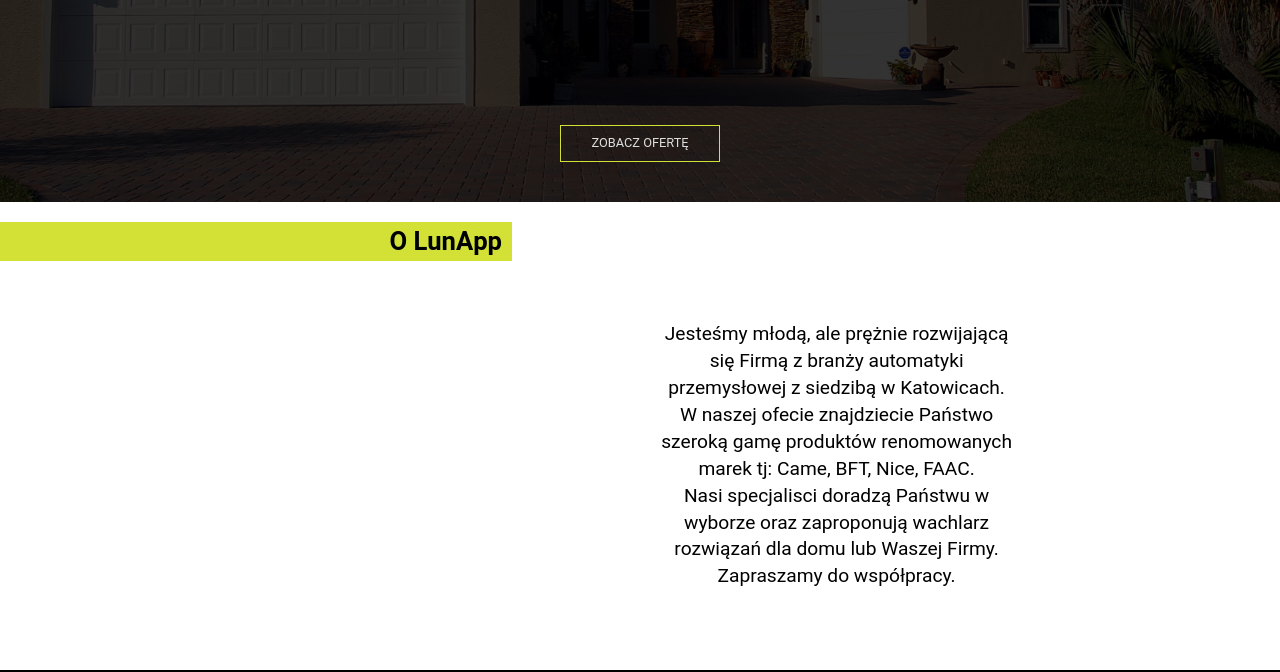
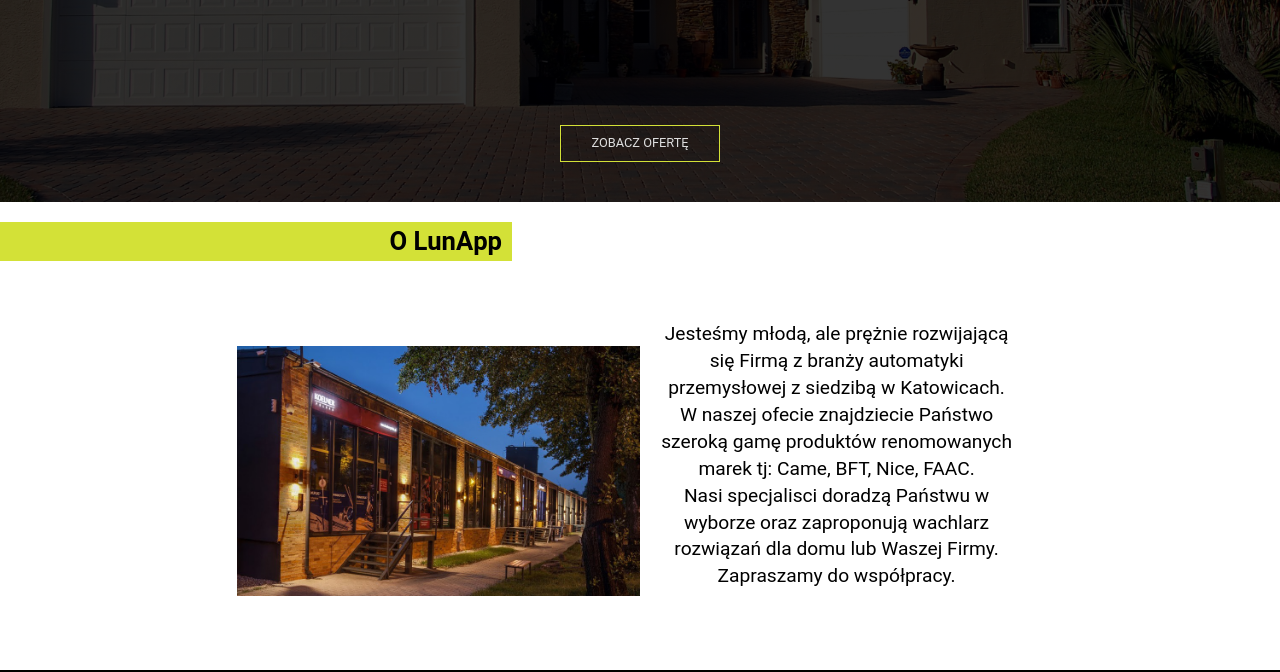
Before and after one commit to Tubka/lunapp-katowice, a plain HTML site: page index.html in a window 1280 px wide. Shown: the part 238-910 px from the top of the page. Drawn offline with Linux system fonts and the light colour scheme; the site is published under a folder, as on GitHub Pages, so addresses that start at the root find nothing; a web font is replaced by a local one.

Commit message:
correct link img/

```diff
--- a/index.html
+++ b/index.html
@@ -58,7 +58,7 @@
           rozwiązań dla domu lub Waszej Firmy. Zapraszamy do współpracy.
         </p>
       </div>
-      <img class="about__img" src="/img/cta-img.jpg" alt="">
+      <img class="about__img" src="img/cta-img.jpg" alt="">
     </div>
   </section>
   <section class="business">
```
